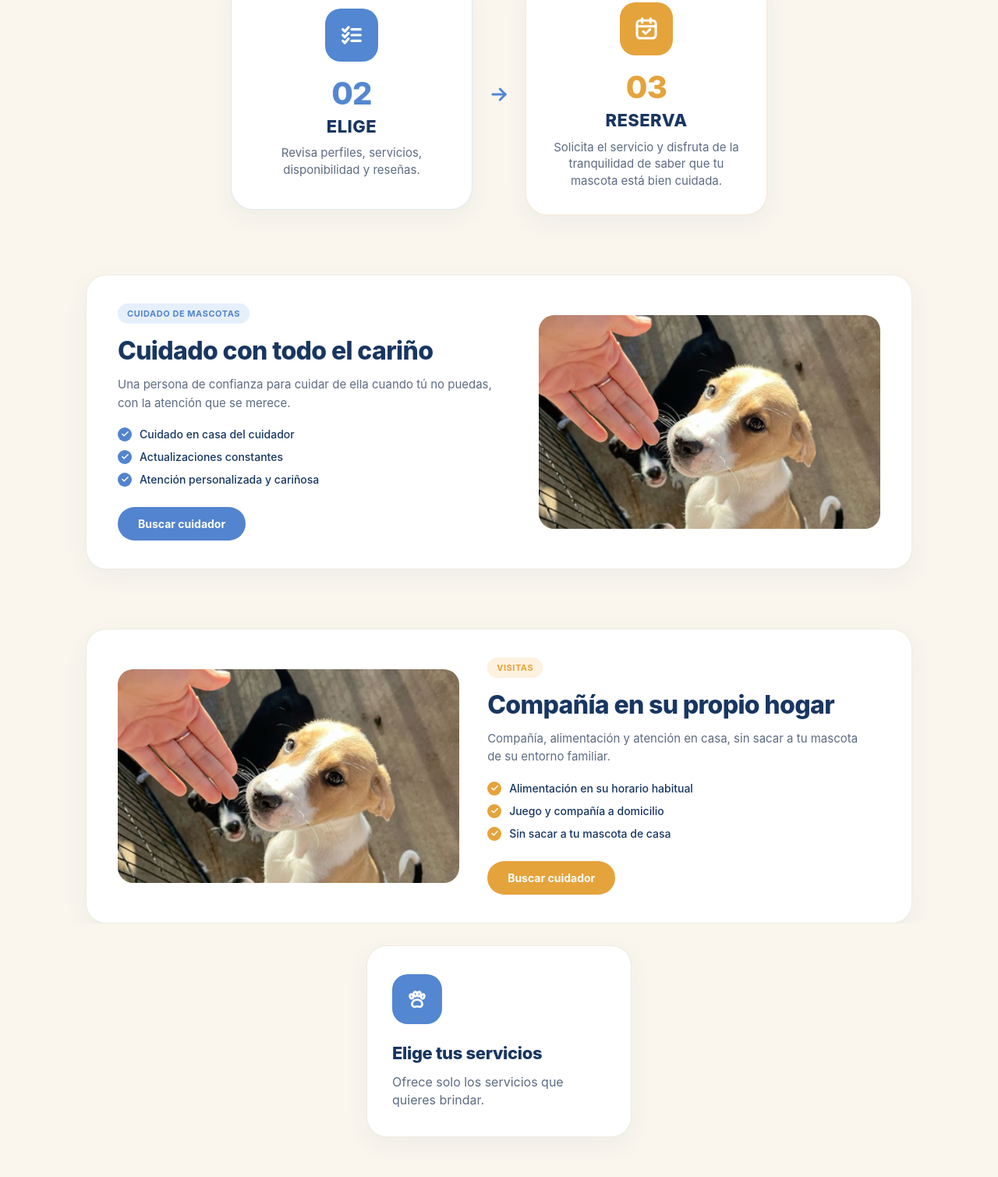
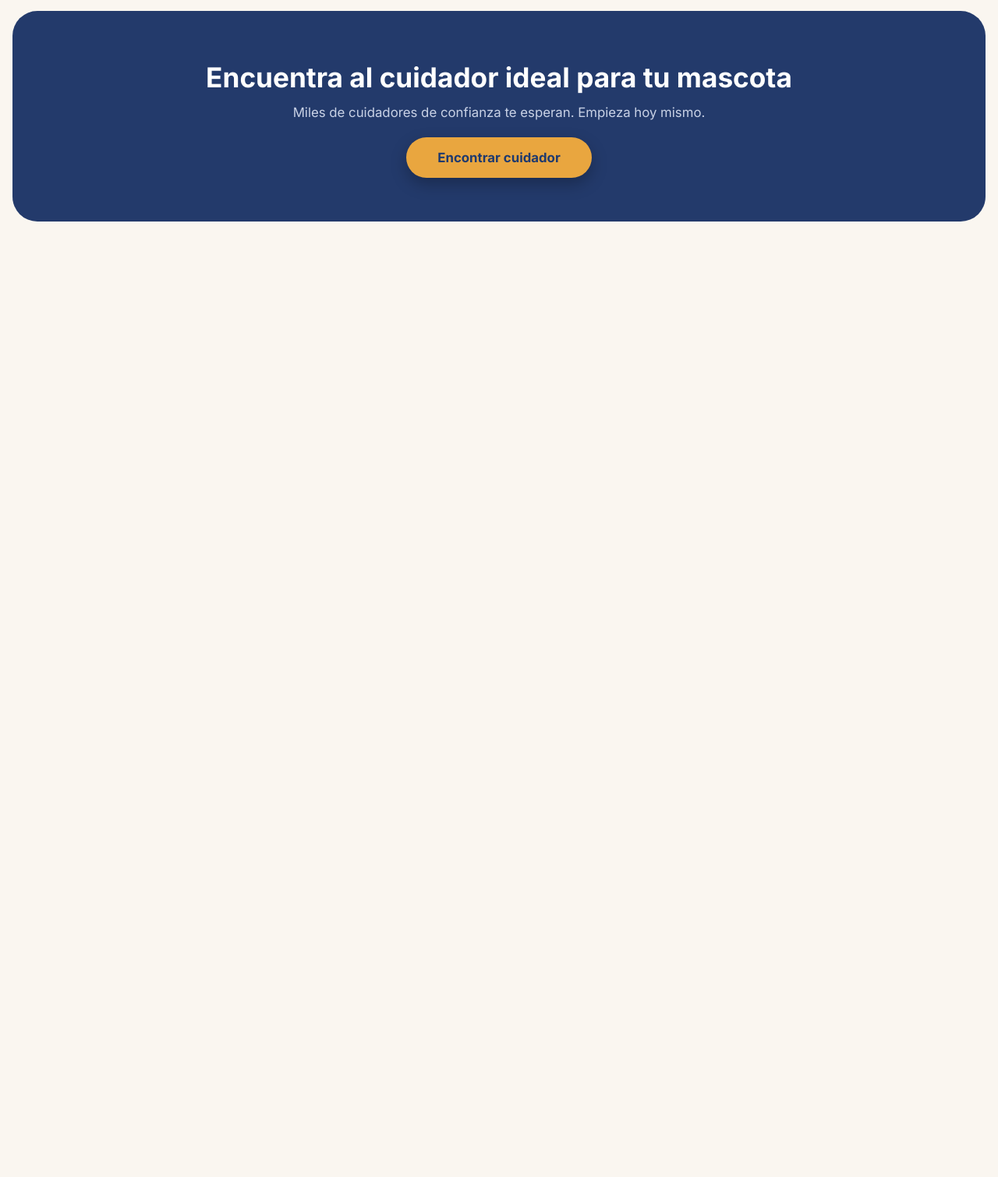
Before and after one commit to raquelgonzales-droid/woofly, a plain HTML site: page comofunciona.html in a window 1280 px wide. Shown: the part 505-2014 px from the top of the page at 78% size. After the commit the page ends 829 px from the top, so only its background shows below. Drawn offline with Linux system fonts and the light colour scheme.

Commit message:
correcion de contenido de comofunciona

```diff
--- a/comofunciona.html
+++ b/comofunciona.html
@@ -15,14 +15,13 @@
         rel="stylesheet"
     >
 
+    <!-- Estilos generales y estilos de los pasos -->
     <link rel="stylesheet" href="css/style.css">
     <link rel="stylesheet" href="paso-elige.css">
-  <link rel="stylesheet" href="cuidado-mascotas.css">
-  <link rel="stylesheet" href="visitas-hogar.css">
-  <link rel="stylesheet" href="elige-servicios.css">
 </head>
 
 <body>
+
     <!-- W1: MENÚ DE NAVEGACIÓN -->
     <header id="w1" class="header">
         <nav class="navbar">
@@ -32,7 +31,7 @@
                 <img src="logo-woofly.png" alt="Logo Woofly">
             </div>
 
-            <!-- MENÚ DE NAVEGACIÓN -->
+            <!-- MENÚ -->
             <ul class="nav-links">
                 <li><a href="index.html">Inicio</a></li>
                 <li><a href="encontrar.html">Encontrar cuidador</a></li>
@@ -54,31 +53,14 @@
 
     <main>
 
-    <!-- W39 - LLAMADO A LA ACCIÓN -->
-    <section id="w39" class="w39" aria-labelledby="w39-titulo">
+        <!-- W02 Y W03: PASOS DE FUNCIONAMIENTO -->
+        <section class="steps-section" aria-label="Pasos de funcionamiento">
 
-      <div class="w39__contenedor">
+            <div class="steps-flow">
 
-        <h2 class="w39__titulo" id="w39-titulo">
-          Encuentra al cuidador ideal para tu mascota
-        </h2>
+                <!-- W02: ELIGE -->
+                <article class="step-card">
 
-        <p class="w39__texto">
-          Miles de cuidadores de confianza te esperan. Empieza hoy mismo.
-        </p>
-
-        <a class="w39__boton" href="encontrar.html">
-          Encontrar cuidador
-        </a>
-
-      </div>
-
-    </section>
-<!-- PASO 02: ELIGE -->
-    <section class="steps-section" aria-label="Pasos de funcionamiento">
-      <div class="steps-flow">
-        <article class="step-card">
-          <!-- Ícono de selección -->
                     <div class="step-card__icon-box" aria-hidden="true">
                         <svg
                             width="32"
@@ -92,26 +74,27 @@
                         >
                             <polyline points="3.5 6.5 5.5 8.5 9 4.5"></polyline>
                             <line x1="12" y1="6.5" x2="20.5" y2="6.5"></line>
+
                             <polyline points="3.5 12 5.5 14 9 10"></polyline>
                             <line x1="12" y1="12" x2="20.5" y2="12"></line>
+
                             <polyline points="3.5 17.5 5.5 19.5 9 15.5"></polyline>
                             <line x1="12" y1="17.5" x2="20.5" y2="17.5"></line>
                         </svg>
                     </div>
 
-          <!-- Número 02 -->
                     <span class="step-card__number">02</span>
 
-          <!-- Título ELIGE -->
                     <h3 class="step-card__title">ELIGE</h3>
 
-          <!-- Descripción -->
                     <p class="step-card__description">
                         Revisa perfiles, servicios, disponibilidad y reseñas.
                     </p>
+
                 </article>
 
-        <!-- Flecha de conexión hacia el siguiente paso -->
+
+                <!-- FLECHA ENTRE LOS PASOS -->
                 <div class="step-arrow" aria-hidden="true">
                     <svg
                         width="28"
@@ -127,10 +110,15 @@
                         <polyline points="13 6 19 12 13 18"></polyline>
                     </svg>
                 </div>
-        <!-- PASO 03: RESERVA -->
+
+
+                <!-- W03: RESERVA -->
                 <article class="step-card step-card--reserva">
-          <!-- Ícono de calendario / reserva -->
-          <div class="step-card__icon-box step-card__icon-box--amber" aria-hidden="true">
+
+                    <div
+                        class="step-card__icon-box step-card__icon-box--amber"
+                        aria-hidden="true"
+                    >
                         <svg
                             width="32"
                             height="32"
@@ -149,170 +137,45 @@
                         </svg>
                     </div>
 
-          <!-- Número 03 -->
-          <span class="step-card__number step-card__number--amber">03</span>
+                    <span class="step-card__number step-card__number--amber">
+                        03
+                    </span>
 
-          <!-- Título RESERVA -->
                     <h3 class="step-card__title">RESERVA</h3>
 
-          <!-- Descripción -->
                     <p class="step-card__description">
-            Solicita el servicio y disfruta de la tranquilidad de saber que tu mascota está bien cuidada.
+                        Solicita el servicio y disfruta de la tranquilidad
+                        de saber que tu mascota está bien cuidada.
                     </p>
+
                 </article>
+
             </div>
         </section>
-    <!-- SERVICIO: CUIDADO DE MASCOTAS -->
-    <section class="care-service-section" aria-labelledby="cuidado-mascotas-titulo">
-      <div class="care-service-container">
-        <article class="care-service-card">
-          <div class="care-service-content">
-            <span class="care-service-badge">CUIDADO DE MASCOTAS</span>
 
-            <h2 id="cuidado-mascotas-titulo" class="care-service-title">
-              Cuidado con todo el cariño
+
+        <!-- W39: LLAMADO A LA ACCIÓN -->
+        <section id="w39" class="w39" aria-labelledby="w39-titulo">
+
+            <div class="w39__contenedor">
+
+                <h2 class="w39__titulo" id="w39-titulo">
+                    Encuentra al cuidador ideal para tu mascota
                 </h2>
 
-            <p class="care-service-description">
-              Una persona de confianza para cuidar de ella cuando tú no puedas, con la
-              atención que se merece.
+                <p class="w39__texto">
+                    Miles de cuidadores de confianza te esperan.
+                    Empieza hoy mismo.
                 </p>
 
-            <ul class="care-service-features">
-              <li class="care-service-feature-item">
-                <span class="care-service-check" aria-hidden="true">
-                  <svg width="11" height="11" viewBox="0 0 24 24" fill="none" stroke="currentColor" stroke-width="3.2" stroke-linecap="round" stroke-linejoin="round">
-                    <polyline points="20 6 9 17 4 12"></polyline>
-                  </svg>
-                </span>
-                <span>Cuidado en casa del cuidador</span>
-              </li>
+                <a class="w39__boton" href="encontrar.html">
+                    Encontrar cuidador
+                </a>
 
-              <li class="care-service-feature-item">
-                <span class="care-service-check" aria-hidden="true">
-                  <svg width="11" height="11" viewBox="0 0 24 24" fill="none" stroke="currentColor" stroke-width="3.2" stroke-linecap="round" stroke-linejoin="round">
-                    <polyline points="20 6 9 17 4 12"></polyline>
-                  </svg>
-                </span>
-                <span>Actualizaciones constantes</span>
-              </li>
-
-              <li class="care-service-feature-item">
-                <span class="care-service-check" aria-hidden="true">
-                  <svg width="11" height="11" viewBox="0 0 24 24" fill="none" stroke="currentColor" stroke-width="3.2" stroke-linecap="round" stroke-linejoin="round">
-                    <polyline points="20 6 9 17 4 12"></polyline>
-                  </svg>
-                </span>
-                <span>Atención personalizada y cariñosa</span>
-              </li>
-            </ul>
-
-            <a href="encontrar.html" class="care-service-btn">Buscar cuidador</a>
             </div>
 
-          <div class="care-service-media">
-            <img
-              src="visita.jpg"
-              alt="Cuidador compartiendo y jugando con una mascota en casa"
-              class="care-service-img"
-            />
-          </div>
-        </article>
-      </div>
         </section>
-    <!-- SERVICIO: VISITAS A DOMICILIO -->
-    <section class="visits-service-section" aria-labelledby="visitas-hogar-titulo">
-      <div class="visits-service-container">
-        <article class="visits-service-card">
-          <div class="visits-service-media">
-            <img
-              src="visita.jpg"
-              alt="Mascota descansando y recibiendo cariño en su propio hogar"
-              class="visits-service-img"
-            />
-          </div>
 
-          <div class="visits-service-content">
-            <span class="visits-service-badge">VISITAS</span>
-
-            <h2 id="visitas-hogar-titulo" class="visits-service-title">
-              Compañía en su propio hogar
-            </h2>
-
-            <p class="visits-service-description">
-              Compañía, alimentación y atención en casa, sin sacar a tu mascota de su entorno familiar.
-            </p>
-
-            <ul class="visits-service-features">
-              <li class="visits-service-feature-item">
-                <span class="visits-service-check" aria-hidden="true">
-                  <svg width="11" height="11" viewBox="0 0 24 24" fill="none" stroke="currentColor" stroke-width="3.2" stroke-linecap="round" stroke-linejoin="round">
-                    <polyline points="20 6 9 17 4 12"></polyline>
-                  </svg>
-                </span>
-                <span>Alimentación en su horario habitual</span>
-              </li>
-
-              <li class="visits-service-feature-item">
-                <span class="visits-service-check" aria-hidden="true">
-                  <svg width="11" height="11" viewBox="0 0 24 24" fill="none" stroke="currentColor" stroke-width="3.2" stroke-linecap="round" stroke-linejoin="round">
-                    <polyline points="20 6 9 17 4 12"></polyline>
-                  </svg>
-                </span>
-                <span>Juego y compañía a domicilio</span>
-              </li>
-
-              <li class="visits-service-feature-item">
-                <span class="visits-service-check" aria-hidden="true">
-                  <svg width="11" height="11" viewBox="0 0 24 24" fill="none" stroke="currentColor" stroke-width="3.2" stroke-linecap="round" stroke-linejoin="round">
-                    <polyline points="20 6 9 17 4 12"></polyline>
-                  </svg>
-                </span>
-                <span>Sin sacar a tu mascota de casa</span>
-              </li>
-            </ul>
-
-            <a href="encontrar.html" class="visits-service-btn">Buscar cuidador</a>
-          </div>
-        </article>
-      </div>
-      <!-- TARJETA CUIDADOR: ELIGE TUS SERVICIOS -->
-    <section class="caregiver-perks-section" aria-label="Beneficios para cuidadores">
-      <div class="caregiver-perks-container">
-        <article class="service-choice-card">
-          <!-- Ícono de patita de mascota -->
-          <div class="service-choice-card__icon-box" aria-hidden="true">
-            <svg
-              width="30"
-              height="30"
-              viewBox="0 0 24 24"
-              fill="none"
-              stroke="#FFFFFF"
-              stroke-width="2.2"
-              stroke-linecap="round"
-              stroke-linejoin="round"
-            >
-              <!-- Almohadilla principal -->
-              <path d="M12 12.5c-2.6 0-4.8 1.8-5.2 4.1-.3 1.7 1 3.2 2.7 3.2.9 0 1.7-.4 2.5-.4s1.6.4 2.5.4c1.7 0 3-1.5 2.7-3.2-.4-2.3-2.6-4.1-5.2-4.1z" />
-              <!-- Dedos superiores -->
-              <ellipse cx="6.2" cy="9.2" rx="1.6" ry="2.2" transform="rotate(-15 6.2 9.2)" />
-              <ellipse cx="10.1" cy="6.8" rx="1.6" ry="2.3" transform="rotate(-6 10.1 6.8)" />
-              <ellipse cx="13.9" cy="6.8" rx="1.6" ry="2.3" transform="rotate(6 13.9 6.8)" />
-              <ellipse cx="17.8" cy="9.2" rx="1.6" ry="2.2" transform="rotate(15 17.8 9.2)" />
-            </svg>
-          </div>
-
-          <!-- Título -->
-          <h3 class="service-choice-card__title">Elige tus servicios</h3>
-
-          <!-- Descripción -->
-          <p class="service-choice-card__description">
-            Ofrece solo los servicios que quieres brindar.
-          </p>
-        </article>
-      </div>
-    </section>
-    </section>
     </main>
 
 </body>
```
Lines whose indentation alone changed are shown as unchanged.
